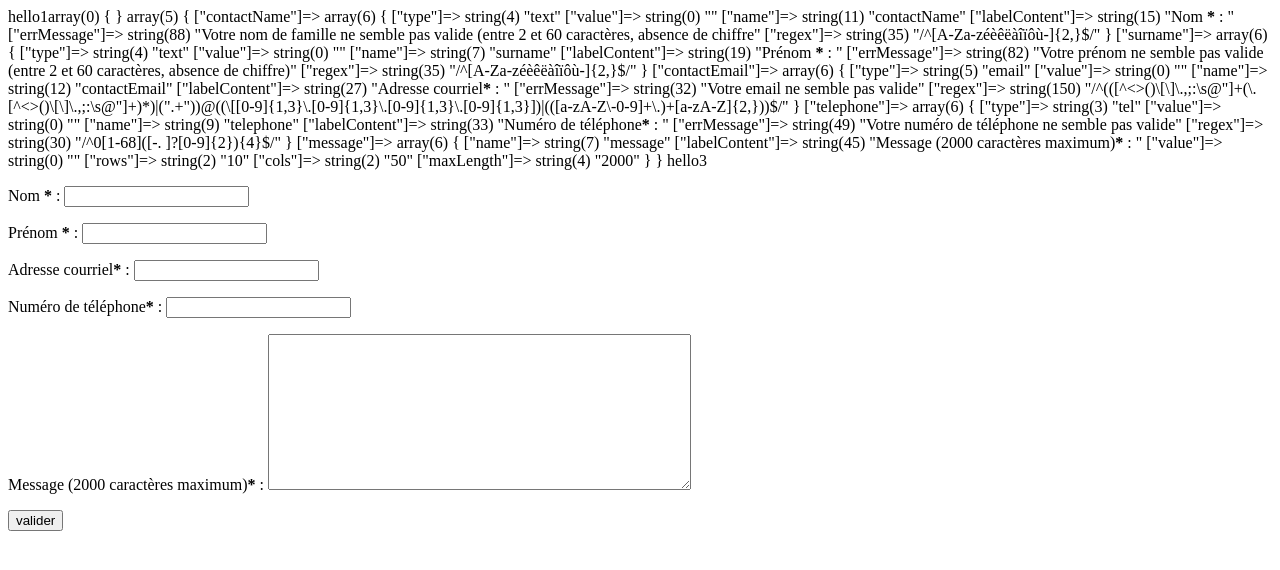
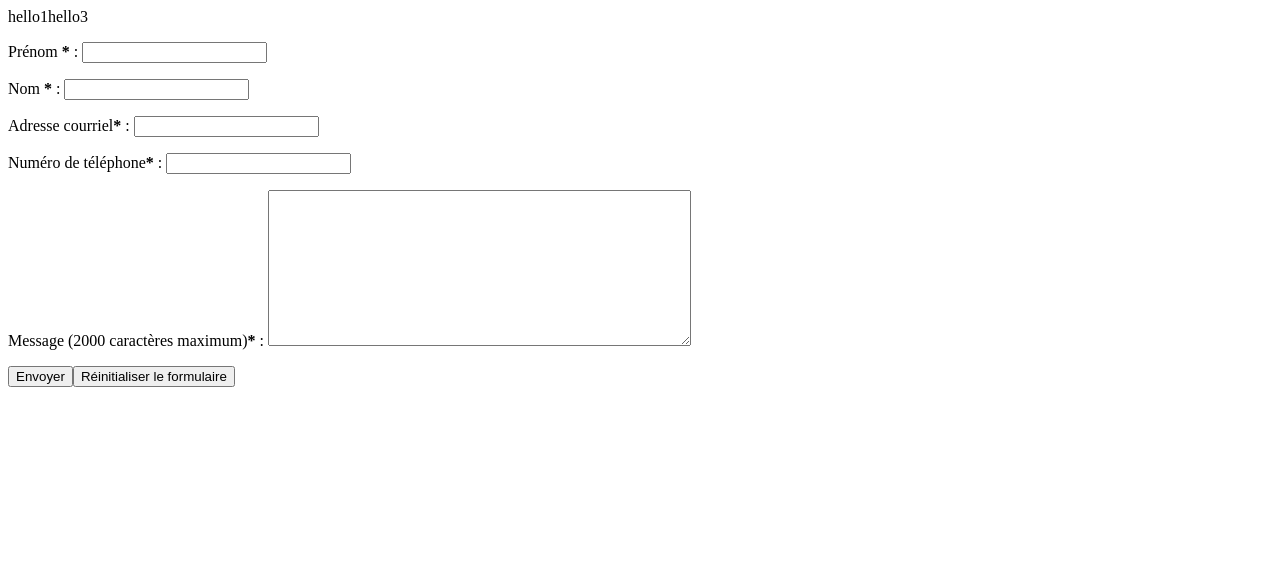
Before and after one commit to union-square/UnionSquareWebsite, a PHP site: page / in a window 1280 px wide. Shown: the top 570 px of the page. Run offline with PHP 8.4, Linux system fonts and the light colour scheme.

Commit message:
essai résussi

```diff
--- a/Class/FormStructure.php
+++ b/Class/FormStructure.php
@@ -4,29 +4,33 @@ class Formstructure
 {
 	private $input;
 
-	public function setInput($type = "", $value = "", $name = "", $labelContent = "", $errMessage = ""){
+	public function setInput(InputData $data){
+
+		foreach ($data->getData() as $value){
+
+			if(!empty($value['type'])){
+
+				if ($value['type'] =="submit" || $value['type'] =="reset" || $value['type'] =="button"){
+				$this->input = '<input type="'.$value['type'].'" value = "'.$value['value'].'"></input>';
+
+				} elseif ($value['type'] == "text" || $value['type'] == "email" || $value['type'] == "number" || $value['type'] == "tel"){
+				$this->input = '<p>
+				<label class="labelForm" for="'.$value['name'].'">'.$value['labelContent'].'</label>
+				<input type="'.$value['type'].'" class="champForm" id="'.$value['name'].'" name="'.$value['name'].'" value="'.$value['value'].'" min="0" max="12" step="1" required="required">
+				<span id="'.$value['name'].'Statut" style="display:none;">'.$value['errMessage'].'</span>
+				</p>
+				';
+				}
 
 
-		if ($type =="submit" || $type =="reset" || $type =="button"){
-			$this->input = '<input type="'.$type.'" value = "'.$value.'"></input>';
-
-		} elseif ($type == "text" || $type == "email" || $type == "number" || $type == "tel"){
-			$this->input = '<p>
-			<label class="labelForm" for="'.$name.'">'.$labelContent.'</label>
-			<input type="'.$type.'" class="champForm" id="'.$name.'" name="'.$name.'" value="'.$value.'" min="0" max="12" step="1" required="required">
-			<span id="'.$name.'Statut" style="display:none;">'.$errMessage.'</span>
-			</p>
-			';
+			} elseif(!empty($value['rows'])){
+				$this->input = '<p>
+				<label class="labelForm" for="'.$value['name'].'">'.$value['labelContent'].'</label>
+				<textarea name= "'.$value['name'].'" rows= "'.$value['rows'].'" cols="'.$value['cols'].'" required="required" maxlength="'.$value['maxLength'].'">'.$value['value'].'</textarea>
+				</p>
+				';
+			}
+			echo $this->input;
 		}
-		echo $this->input;
-	}
-
-	public function textArea($name = "", $labelContent = "", $value = "", $rows = "", $cols = "", $maxLength= "2000"){
-		$this->input = '<p>
-		<label class="labelForm" for="'.$name.'">'.$labelContent.'</label>
-		<textarea name= "'.$name.'" rows= "'.$rows.'" cols="'.$cols.'" required="required" maxlength="'.$maxLength.'">'.$value.'</textarea>
-		</p>
-		';
-		echo $this->input;
 	}
 }
--- a/Class/InputData.php
+++ b/Class/InputData.php
@@ -3,6 +3,13 @@
 class InputData
 {
 	private $data =[
+		'surname'=>[
+			'type'=> 'text',
+			'value' =>'',
+			'name' =>'surname',
+			'labelContent' =>'Prénom <b>*</b> : ' ,
+			'errMessage' =>"Votre prénom ne semble pas valide (entre 2 et 60 caractères, absence de chiffre)",
+			'regex' =>'/^[A-Za-zéèêëàîïôù-]{2,}$/'],
 		'contactName'=>[
 			'type'=> 'text',
 			'value' =>'',
@@ -10,13 +17,6 @@ class InputData
 			'labelContent' =>'Nom <b>*</b> : ' ,
 			'errMessage' =>"Votre nom de famille ne semble pas valide (entre 2 et 60 caractères, absence de chiffre",
 			'regex'=>'/^[A-Za-zéèêëàîïôù-]{2,}$/'],
-		'surname'=>[
-			'type'=> 'text',
-			'value' =>'',
-			'name' =>'surname',
-			'labelContent' =>'Prénom <b>*</b> : ' ,
-			'errMessage' =>"Votre prénom ne semble pas valide (entre 2 et 60 caractères, absence de chiffre)",
-			'regex' =>'/^[A-Za-zéèêëàîïôù-]{2,}$/'],
 		'contactEmail'=>[
 			'type'=> 'email',
 			'value' =>'',
@@ -37,8 +37,13 @@ class InputData
 			'value' => '',
 			'rows' => '10',
 			'cols' => '50',
-			'maxLength' => '2000'
-		]
+			'maxLength' => '2000'],
+		'submit' =>[
+			'type' => 'submit',
+			'value' => 'Envoyer'],
+		'reset' =>[
+			'type' => 'reset',
+			'value' => 'Réinitialiser le formulaire']
 	];
 
 	public function getData(){
--- a/index.php
+++ b/index.php
@@ -14,6 +14,7 @@ require ("class/InputData.php");
 		<?php
 		$form = new FormStructure();
 		$data = new InputData();
+
 		$check = new Check();
 		echo'hello1';
 		$check->checkForm($data);
@@ -31,25 +32,14 @@ require ("class/InputData.php");
 
 		//si le formulaire n'a pas été envoyé:
 		} else{
-			var_dump($_POST);
+			/*var_dump($_POST);*/
 			$data->setData($_POST);
 			echo $check->getErrorMessage();
-			var_dump($data->getData());
 			echo'hello3';
 			?>
 			<form method="post">
 				<?php
-
-				foreach ($data->getData() as  $value) {
-
-					if(!empty($value['type'])){
-						$form->setInput($value['type'], $value['value'], $value['name'], $value['labelContent'], $value['errMessage']);
-					}
-					elseif (!empty($value['rows'])){
-						$form->textArea($value['name'], $value['labelContent'], $value['value'],$value['rows'], $value['cols'], $value['maxLength']);
-					}
-				}
-				$form->setInput('submit', 'valider');
+				$form->setInput($data);
 				?>
 			</form>
 		<?php } ?>
```
